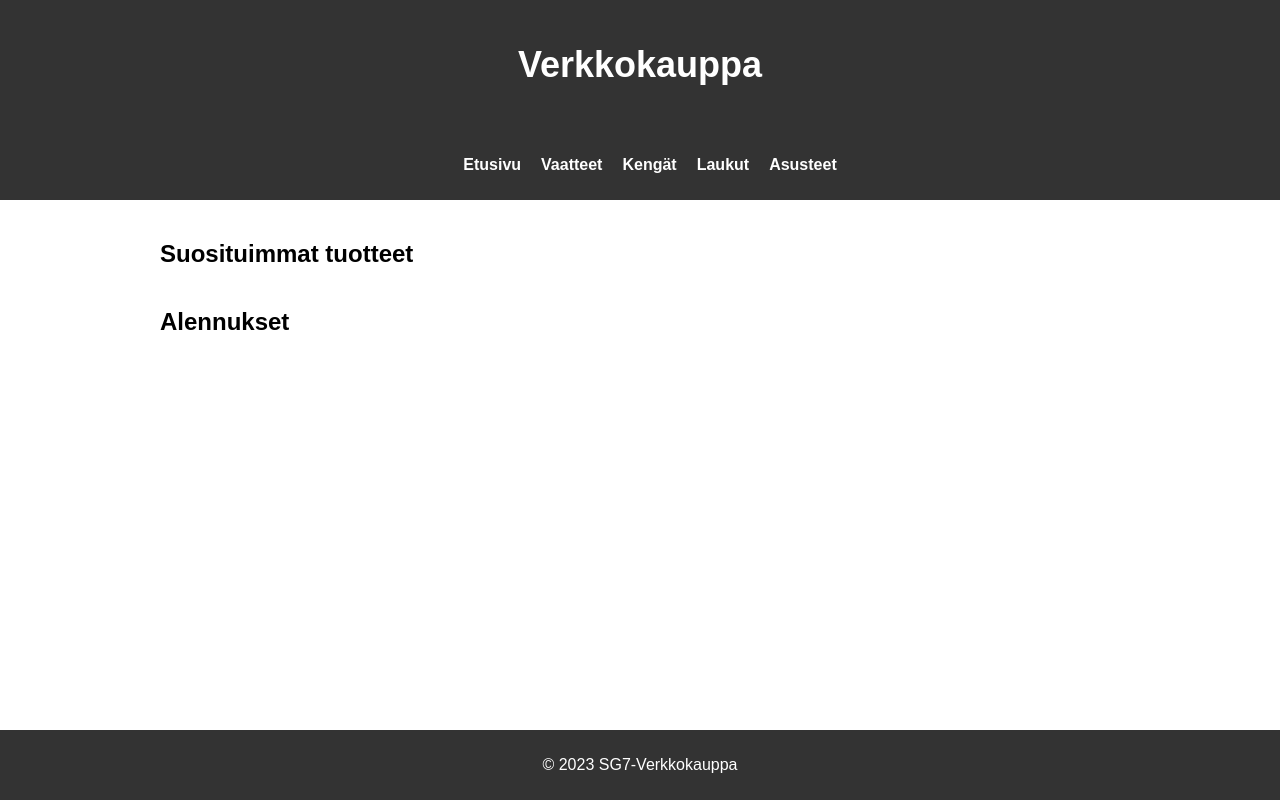
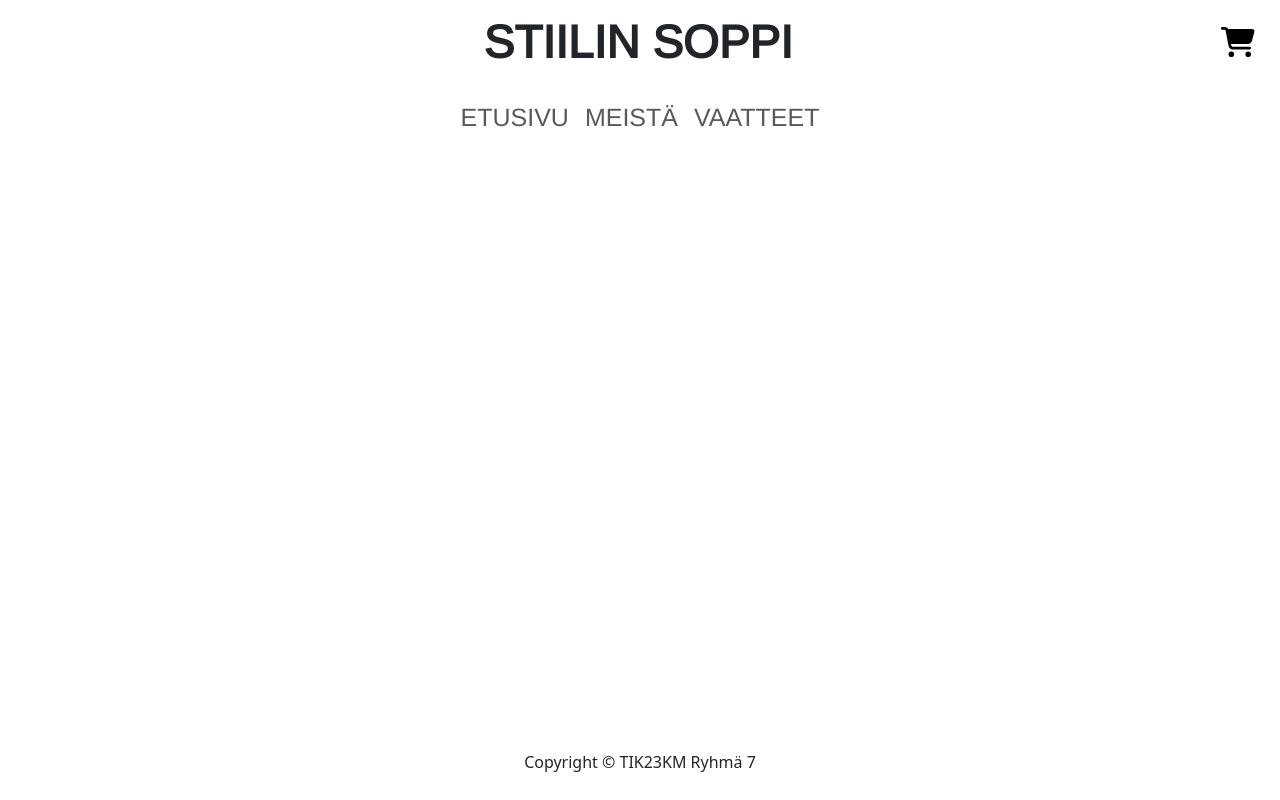
Before and after one commit to Verkkokauppa-SG7/verkkokauppa, a React (Create React App) app: page / in a window 1280 px wide. Built offline with nearby package versions, Linux system fonts and the light colour scheme.

Commit message:
Header + navbar

```diff
--- a/package.json
+++ b/package.json
@@ -3,10 +3,15 @@
   "version": "0.1.0",
   "private": true,
   "dependencies": {
+    "@fortawesome/fontawesome-svg-core": "^6.4.2",
+    "@fortawesome/free-solid-svg-icons": "^6.4.2",
+    "@fortawesome/react-fontawesome": "^0.2.0",
     "@testing-library/jest-dom": "^5.17.0",
     "@testing-library/react": "^13.4.0",
     "@testing-library/user-event": "^13.5.0",
+    "bootstrap": "^5.3.2",
     "react": "^18.2.0",
+    "react-bootstrap": "^2.9.1",
     "react-dom": "^18.2.0",
     "react-router-dom": "^6.18.0",
     "react-scripts": "5.0.1",
--- a/public/index.html
+++ b/public/index.html
@@ -10,6 +10,7 @@
       content="Web site created using create-react-app"
     />
     <link rel="apple-touch-icon" href="%PUBLIC_URL%/logo192.png" />
+    <link rel="stylesheet" href="https://fonts.googleapis.com/css?family=Arimo">
     <!--
       manifest.json provides metadata used when your web app is installed on a
       user's mobile device or desktop. See https://developers.google.com/web/fundamentals/web-app-manifest/
--- a/src/App.css
+++ b/src/App.css
@@ -1,22 +1,5 @@
 /* App.css */
-
-
-  /* Taustaväri */
-  body {
-    font-family: Arial, sans-serif;
-  }
-
-  /* Määritä otsikon ja navigaation ulkoasu */
-  header {
-    background-color: #333;
-    color: #fff;
-    text-align: center;
-    padding: 20px 0;
-  }
-
-  header h1 {
-    font-size: 36px;
-  }
+@import '~bootstrap/dist/css/bootstrap.min.css';
 
   main {
     max-width: 960px;
@@ -24,30 +7,8 @@
     padding: 20px;
   }
 
-  /* Tyyli suosituimmille tuotteille */
-  .tuotteet {
-    display: flex;
-    flex-wrap: wrap;
-  }
-
-  .tuote {
-    margin: 10px;
-    padding: 10px;
-    border: 1px solid #ccc;
-    background-color: #fff;
-    text-align: center;
-    width: 200px;
-  }
-
-  .tuote img {
-    max-width: 100%;
-    height: auto;
-  }
-
   /* Alatunnisteen tyyli */
   footer {
-    background-color: #333;
-    color: #fff;
     text-align: center;
     padding: 10px 0;
     position: fixed;
--- a/src/App.js
+++ b/src/App.js
@@ -2,8 +2,8 @@ import Navbar from './components/Navbar';
 import { Routes, Route } from 'react-router-dom';
 import Home from './pages/Home';
 import Header from './components/Header';
+import Footer from './components/Footer';
 import './App.css';
-import Footer from './components/Footer';
 
 function App() {
 
--- a/src/components/Footer.js
+++ b/src/components/Footer.js
@@ -3,7 +3,7 @@ import React from 'react'
 export default function Footer() {
   return (
     <footer>
-        <p>&copy; 2023 SG7-Verkkokauppa</p>
+        <p>Copyright &copy; TIK23KM Ryhmä 7</p>
       </footer>
   )
 }
--- /dev/null
+++ b/src/components/Header.css
@@ -0,0 +1,38 @@
+@import url('https://fonts.googleapis.com/css?family=Arimo');
+
+h1 {
+    font-family: 'Arimo';
+    text-transform: uppercase;
+    padding-top: 10px;
+}
+
+.header {
+    display: flex;
+    justify-content: space-between;
+    align-items: center;
+    padding: 5px;
+}
+
+.icons {
+    display: flex;
+    gap: 20px;
+    margin-right: 20px;
+    font-size: 30px;
+    margin-right: 20px;
+}
+
+.heading {
+    flex: 1;
+    text-align: center;
+    margin-left: 50px;
+}
+
+header h1 {
+    font-size: 46px;
+    font-weight: bold;
+}
+
+.link-icon {
+    color: black;
+    text-decoration: none;
+  }
--- a/src/components/Header.js
+++ b/src/components/Header.js
@@ -1,9 +1,18 @@
-import React from 'react'
+import React from 'react';
+import { FontAwesomeIcon } from '@fortawesome/react-fontawesome';
+import { faCartShopping } from '@fortawesome/free-solid-svg-icons';
+import { Link } from 'react-router-dom';
+import './Header.css';
 
 export default function Header() {
-    return (
-        <header>
-            <h1>Verkkokauppa</h1>
-        </header>
-    )
+  return (
+    <header className="header">
+      <div className="heading">
+        <h1>Stiilin soppi</h1>
+      </div>
+      <div className="icons">
+        <Link to="/ostoskori" className="link-icon"><FontAwesomeIcon icon={faCartShopping}/></Link>
+      </div>
+    </header>
+  );
 }
--- a/src/components/Navbar.css
+++ b/src/components/Navbar.css
@@ -1,23 +1,9 @@
 /* Navbar css */
+@import url('https://fonts.googleapis.com/css?family=Arimo');
 
 nav {
-  background-color: #333;
-    color: #fff;
-    text-align: center;
-    padding: 10px;
+    padding: 5px;
+    text-transform: uppercase;
+    font-family: 'Arimo';
+    font-size: 25px;
 }
-
-nav ul {
-    list-style: none;
-  }
-
-  nav ul li {
-    display: inline;
-    margin-right: 20px;
-  }
-
-  nav ul li a {
-    color: #fff;
-    text-decoration: none;
-    font-weight: bold;
-  }
--- a/src/components/Navbar.js
+++ b/src/components/Navbar.js
@@ -1,17 +1,23 @@
 import React from 'react'
-import {Link} from "react-router-dom"
+import { Link } from "react-router-dom"
 import './Navbar.css'
+import Container from 'react-bootstrap/Container';
+import Nav from 'react-bootstrap/Nav';
+import Navbar from 'react-bootstrap/Navbar';
 
-export default function Navbar() {
+export default function Menu() {
     return (
-        <nav>
-            <ul>
-                <li><Link to="/">Etusivu</Link></li>
-                <li><Link to="/vaatteet">Vaatteet</Link></li>
-                <li><Link to="/kengat">Kengät</Link></li>
-                <li><Link to="/laukut">Laukut</Link></li>
-                <li><Link to="/asusteet">Asusteet</Link></li>
-            </ul>
-        </nav>
-    )
+        <Navbar collapseOnSelect expand="lg" className="bg-white">
+            <Container>
+                <Navbar.Toggle aria-controls="responsive-navbar-nav" />
+                <Navbar.Collapse id="responsive-navbar-nav">
+                    <Nav className="mx-auto">
+                        <Nav.Link as={Link} to="/">Etusivu</Nav.Link>
+                        <Nav.Link as={Link} to="/meista">Meistä</Nav.Link>
+                        <Nav.Link as={Link} to="/vaatteet">Vaatteet</Nav.Link>
+                    </Nav>
+                </Navbar.Collapse>
+            </Container>
+        </Navbar>
+    );
 }
--- a/src/pages/Home.js
+++ b/src/pages/Home.js
@@ -4,14 +4,7 @@ export default function Home() {
   return (
     <div>
         <main>
-          <section>
-            <h2>Suosituimmat tuotteet</h2>
-            <div className="tuotteet"></div>
-          </section>
-          <section>
-            <h2>Alennukset</h2>
-            <div className="tuotteet"></div>
-          </section>
+
         </main>
     </div>
   )
```
Also changed, not shown: 1 other file (tests, documents, lock files or other folders).
